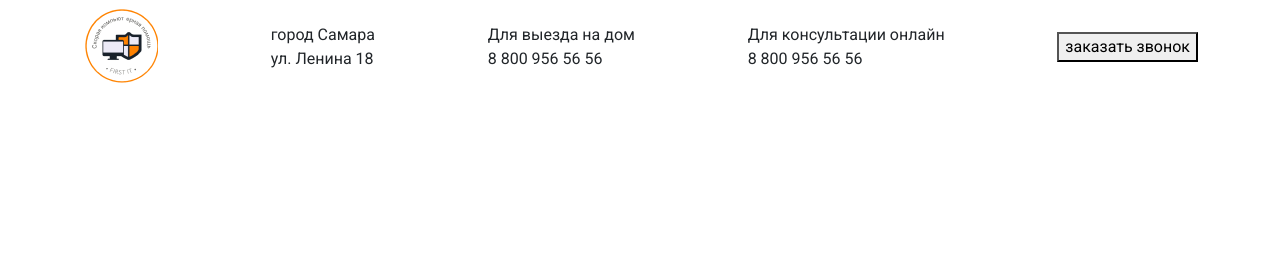
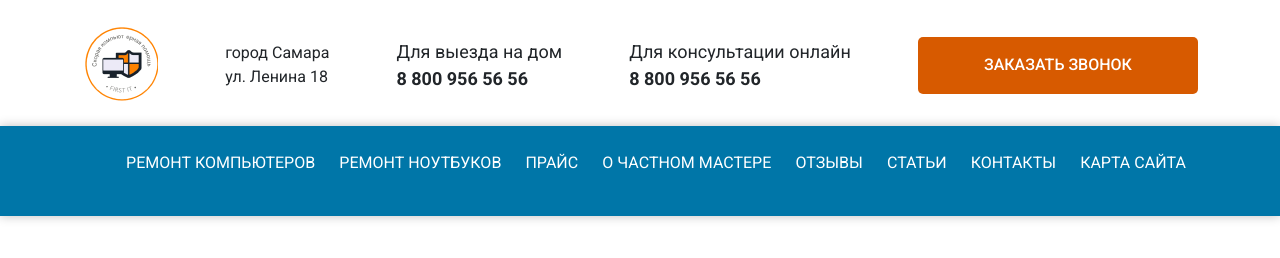
Before and after one commit to HermitBroccoli/-, a website: page src/index.html in a window 1280 px wide. Drawn offline with Linux system fonts and the light colour scheme.

Commit message:
headr/main header

```diff
--- a/src/index.html
+++ b/src/index.html
@@ -12,15 +12,15 @@
         <div class="container">
            <div class="header-wrapper">
                 <img src="img/header/logo.png" alt="logo">
-                <div class="addres">
+                <div class="header-addres">
                     город Самара<br>
                     ул. Ленина 18
                 </div>
-                <div class="phone">
+                <div class="header-phone">
                     Для выезда на дом<br>
                     <span>8 800 956 56 56</span>
                 </div>
-                <div class="phone">
+                <div class="header-phone">
                     Для консультации онлайн<br>
                     <span>8 800 956 56 56</span>
                 </div>
@@ -29,6 +29,22 @@
                 </button>
            </div>
         </div>
+        <div class="header-blue">
+            <div class="container">
+                <nav>
+                    <ul class="header-list">
+                        <li class="header-item"><a href="#" class="header-link">Ремонт компьютеров</a></li>
+                        <li class="header-item"><a href="#" class="header-link">Ремонт ноутбуков</a></li>
+                        <li class="header-item"><a href="#" class="header-link">прайс</a></li>
+                        <li class="header-item"><a href="#" class="header-link">о частном мастере</a></li>
+                        <li class="header-item"><a href="#" class="header-link">отзывы</a></li>
+                        <li class="header-item"><a href="#" class="header-link">статьи</a></li>
+                        <li class="header-item"><a href="#" class="header-link">контакты</a></li>
+                        <li class="header-item"><a href="#" class="header-link">карта сайта</a></li>
+                    </ul>
+                </nav>
+            </div>
+        </div>
     </header>
 </body>
 </html>
--- /dev/null
+++ b/src/sass/blocks/_btn.scss
@@ -0,0 +1,10 @@
+.btn {
+  width: 280px;
+  height: 57px;
+  background: #d75a00;
+  border-radius: 5px;
+  border: none;
+  font-weight: 500;
+  color: #FFFFFF;
+  text-transform: uppercase;
+}
--- a/src/sass/blocks/_header.scss
+++ b/src/sass/blocks/_header.scss
@@ -1,7 +1,34 @@
 .header {
+  padding-top: 18px;
   &-wrapper {
     display: flex;
     justify-content: space-between;
     align-items: center;
+    padding-bottom: 14px;
+  }
+  &-address,
+  &-phone {
+    font-size: 18px;
+  }
+  &-phone {
+    span {
+      font-weight: bold;
+    }
+  }
+  &-blue {
+    background: #0076a8;
+    box-shadow: 0px 0px 10px rgba(0, 0, 0, 0.25);
+    padding: 25px 0;
+  }
+  &-list {
+    display: flex;
+    justify-content: space-around;
+    list-style-type: none;
+  }
+  &-link {
+    text-transform: uppercase;
+    font-size: 16px;
+    color: #ffffff;
+    text-decoration: none;
   }
 }
--- a/src/sass/style.scss
+++ b/src/sass/style.scss
@@ -8,4 +8,5 @@
 @import "libs/bootstrap-reboot.min";
 
 //blocks
+@import "blocks/btn";
 @import "blocks/header";
```
Also changed, not shown: src/css/style.min.css, src/img/bg/bg.png (added).
